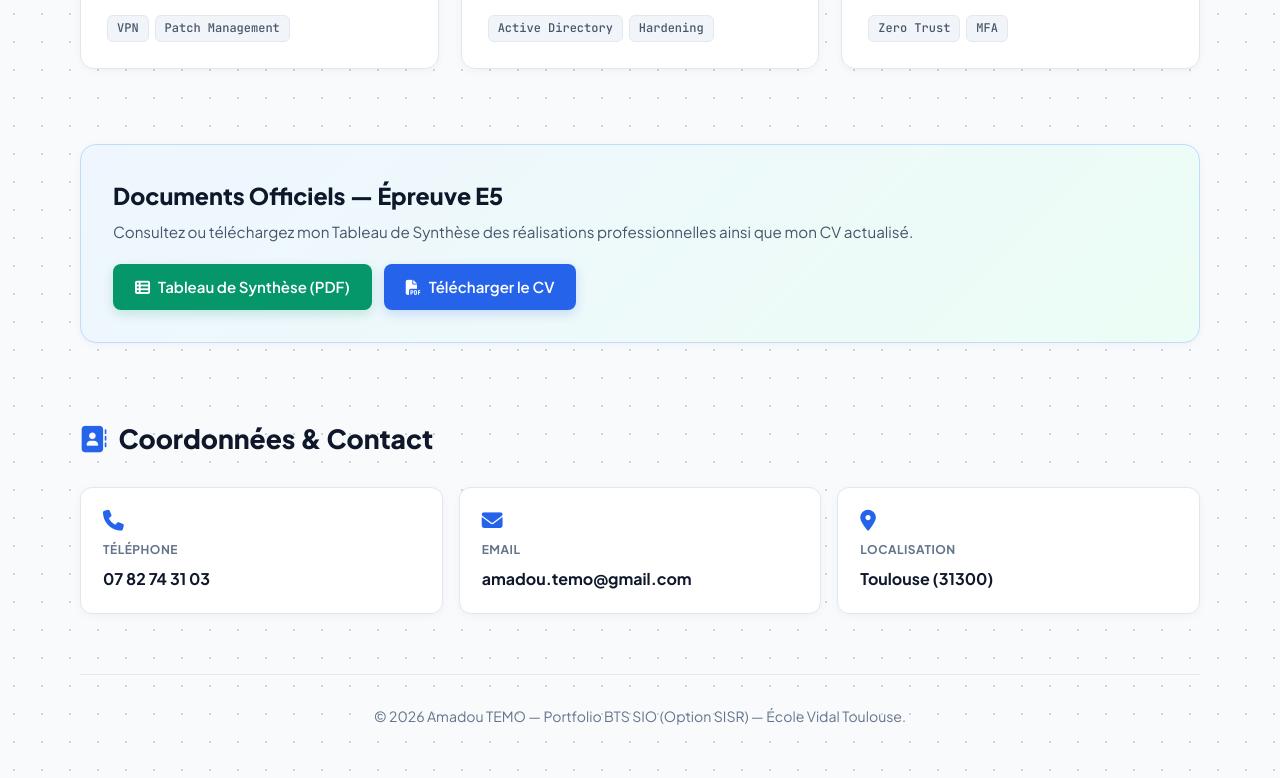
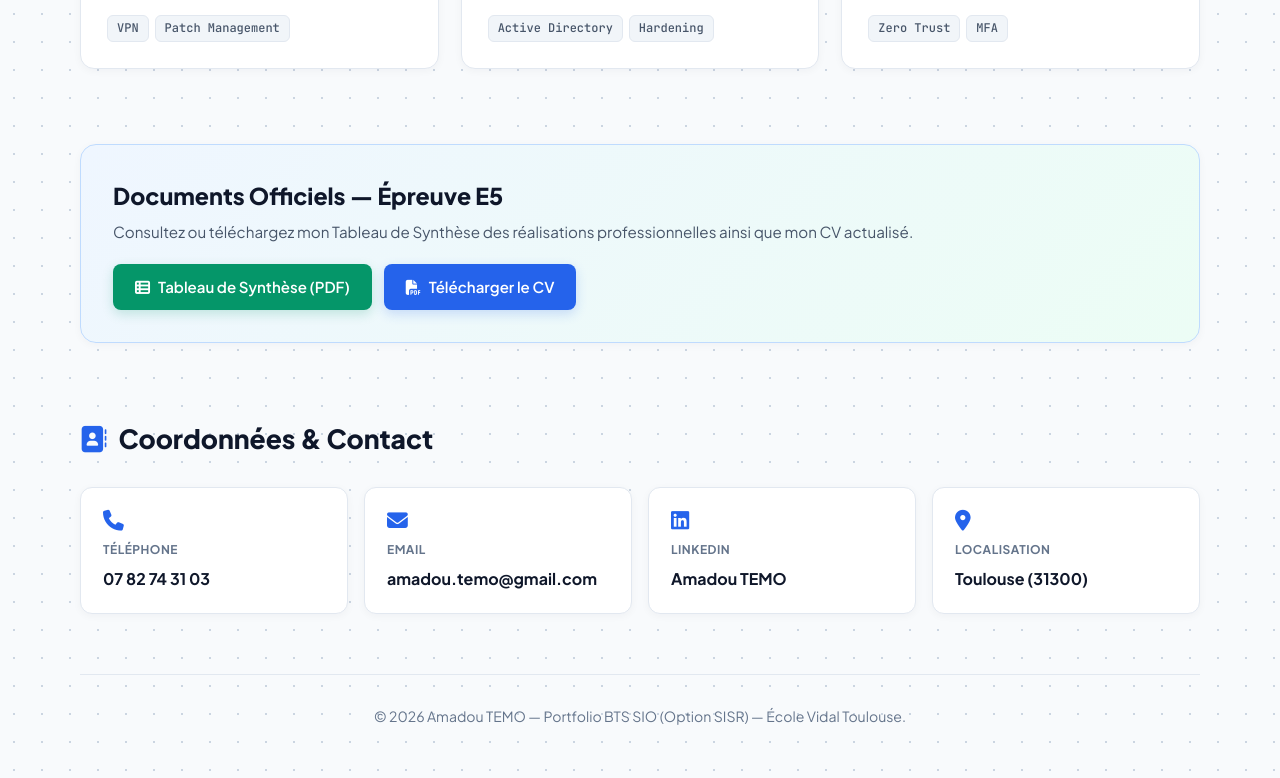
Before and after one commit to Amadoutemo/Portfolio, a plain HTML site: page index.html in a window 1280 px wide. Shown: the part 3668-4446 px from the top of the page. Drawn offline with Linux system fonts and the light colour scheme.

Commit message:
Update index.html

```diff
--- a/index.html
+++ b/index.html
@@ -1041,7 +1041,11 @@
           <span class="contact-lbl">Email</span>
           <span class="contact-val">amadou.temo@gmail.com</span>
         </a>
-
+        <a href="https://www.linkedin.com/in/amadou-temo-b8066b367/" target="_blank" class="contact-tile">
+          <i class="fa-brands fa-linkedin"></i>
+          <span class="contact-lbl">LinkedIn</span>
+          <span class="contact-val">Amadou TEMO</span>
+        </a>
         <div class="contact-tile">
           <i class="fa-solid fa-location-dot"></i>
           <span class="contact-lbl">Localisation</span>
```
